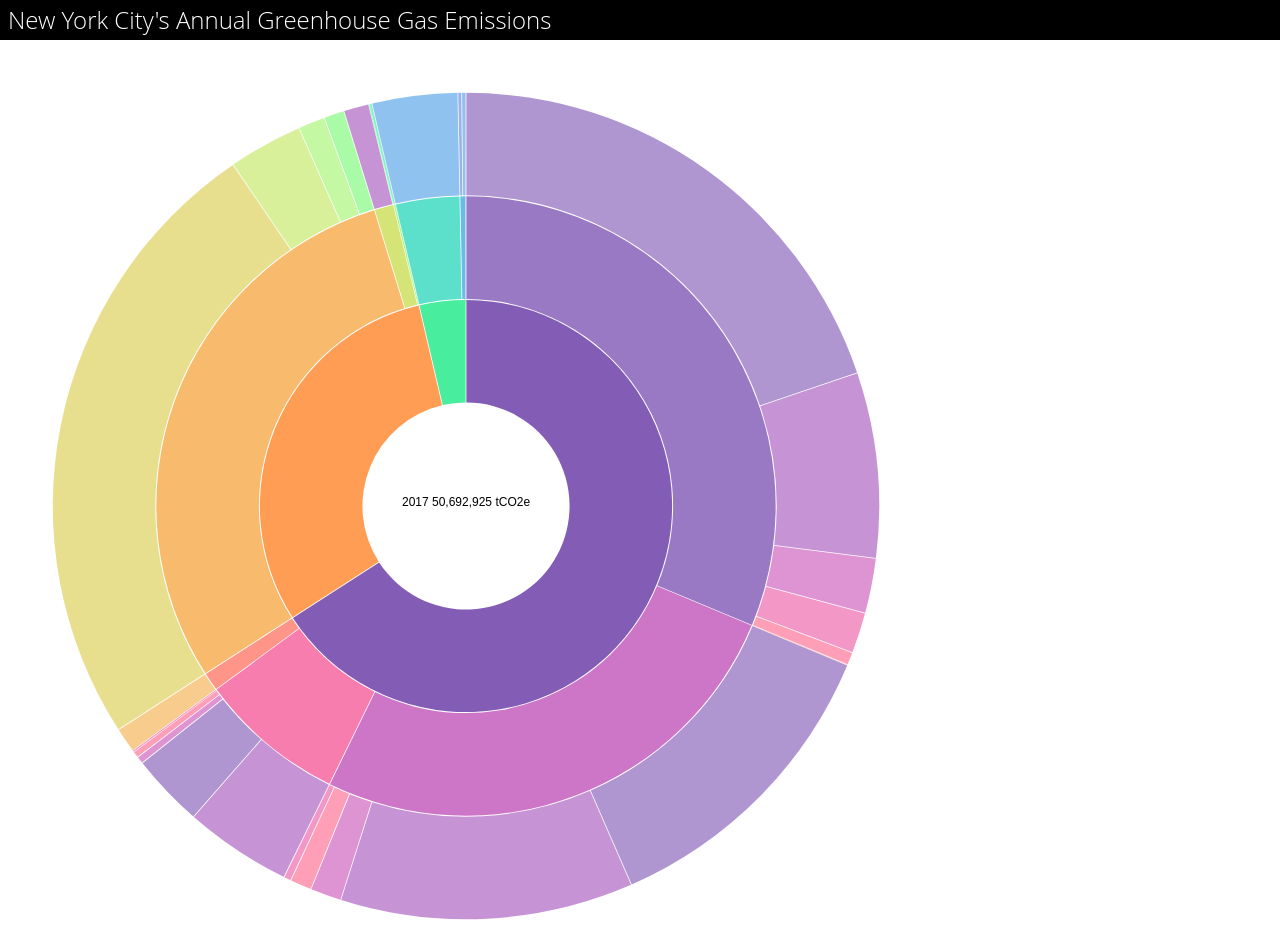
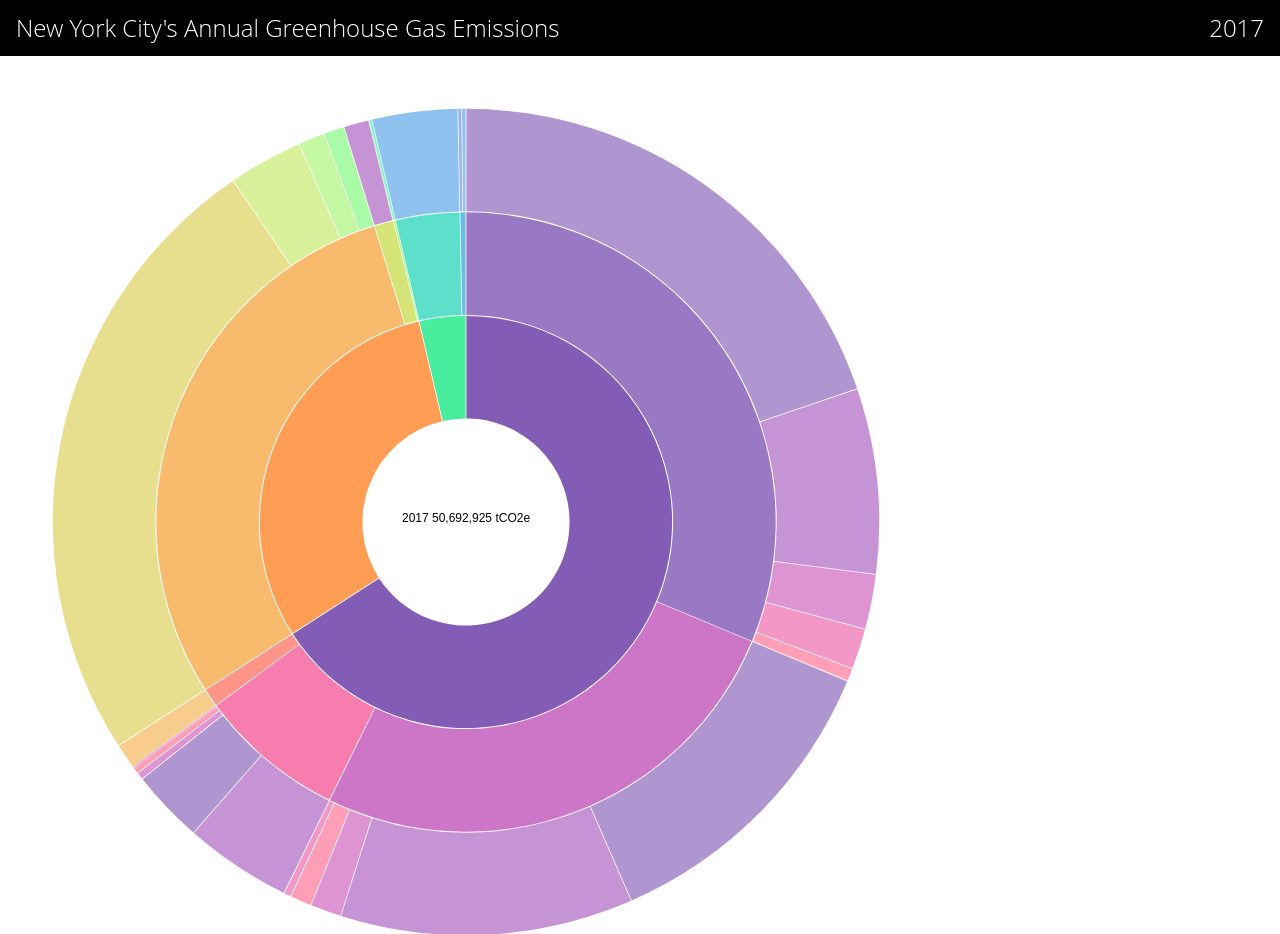
Before and after one commit to patrickdlandy/NYC-GHG-Visualization, a website built with webpack: page index.html in a window 1280 px wide. Shown: the top 934 px of the page. Built offline with nearby package versions, Linux system fonts and the light colour scheme.

Commit message:
Nav Bar Update to show root title

```diff
--- a/index.html
+++ b/index.html
@@ -13,6 +13,7 @@
 <body>
     <nav class="nav-bar-container">
         <h1 class="header">New York City's Annual Greenhouse Gas Emissions</h1>
+        <div id="nav-title" class="nav-element-right"></div>
     </nav>
     <!-- <body background="./assets/new-york-1462211672M0J.jpg" alt="New York City">
     </body> -->
@@ -22,7 +23,7 @@
     <footer class="footer-container">
         <span>
             Data shown from
-            <a href="https://nyc-ghg-inventory.cusp.nyu.edu/#data">New York City Greenhouse Gas Inventory</a>
+            <a target="_blank" href="https://nyc-ghg-inventory.cusp.nyu.edu/#data">New York City Greenhouse Gas Inventory</a>
         </span>
     </footer>
 </body>
--- a/src/index.js
+++ b/src/index.js
@@ -1,9 +1,8 @@
 
 import "./styles/index.scss";
 
-// document.addEventListener("DOMContentLoaded", () => {
+document.addEventListener("DOMContentLoaded", () => {
 
-// })
 
   //everything is bundled into main.js by webpack and we just include a link to "main"
 
@@ -56,6 +55,7 @@ const partition = function (data) {
     .size([2 * Math.PI, root.height + 1])
     (root);
   }
+
 
 
   //I get my json data into an object in this function:
@@ -187,6 +187,9 @@ dataset.then(function (data) {
       return `${root.data.name} \n ${format(root.value)} tCO2e`;
     });
 
-
+    //add dataset title to nav bar
+    var nav_title = root.data.name;
+    document.getElementById("nav-title").innerHTML = nav_title;
+  });
 
 });
--- a/src/styles/index.scss
+++ b/src/styles/index.scss
@@ -14,11 +14,22 @@ text {
 	font-family: "Open Sans", sans-serif;
 	font-size: 24px;
 	font-weight: 300;
-	padding: 8px;
+	padding: 16px;
+}
+
+.nav-element-right {
+	font-family: "Open Sans", sans-serif;
+	font-size: 24px;
+	font-weight: 300;
+	padding: 16px;
+	position: absolute;
+	right: 0;
+	top: 0;
+	/* min-width: 750 px; */
 }
 
 .footer-container {
-	padding: 8px;
+	padding: 16px;
 	width: 100%;
 	background-color:white;
 	color: black;
@@ -27,6 +38,8 @@ text {
 .nav-bar-container {
 	background-color: black;
 	color: white;
+	min-width: 750px;
+	position: relative;
 }
 
 /* http://meyerweb.com/eric/tools/css/reset/
```
Also changed, not shown: dist/main.js, 1 other file. Lines whose indentation alone changed are shown as unchanged.
